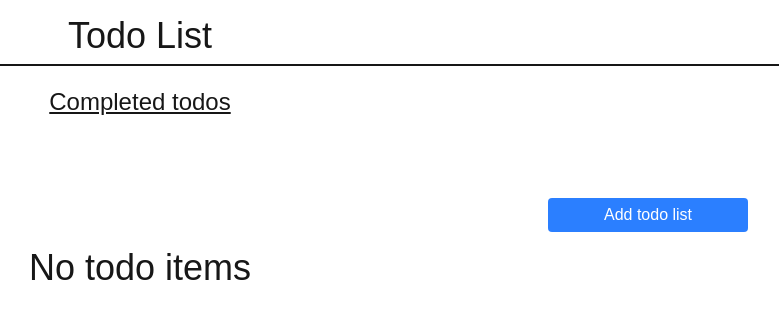
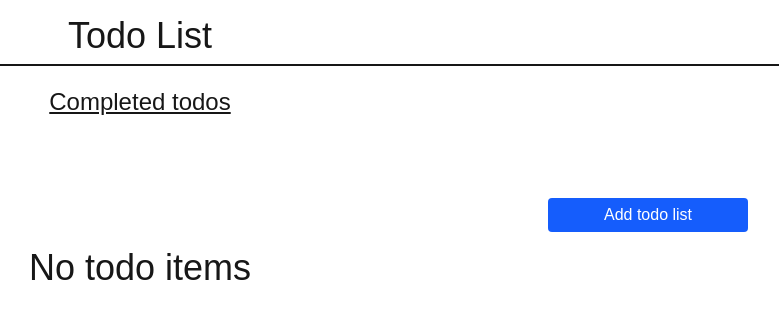
Before and after one commit to Potassiumzz/next-js-todo, a Next.js app: page / in a window 1280 px wide. Shown: the top 318 px of the page, without its empty margins (500-1279 px from the left). Built offline with nearby package versions, Linux system fonts and the light colour scheme.

Commit message:
feat(button): change the background colour of add todo list button

```diff
--- a/src/app/components/TodoInput.tsx
+++ b/src/app/components/TodoInput.tsx
@@ -28,7 +28,7 @@ export default function TodoInput({ addTodoList }: TodoInputProps) {
       />
       {error && <div>{error}</div>}
       <button
-        className="bg-blue-500 text-white px-4 py-1 rounded-sm w-[200px] hover:cursor-pointer hover:bg-blue-800 duration-200"
+        className="bg-blue-600 text-white px-4 py-1 rounded-sm w-[200px] hover:cursor-pointer hover:bg-blue-800 duration-200"
         onClick={handleAddTodo}
       >
         Add todo list
```
